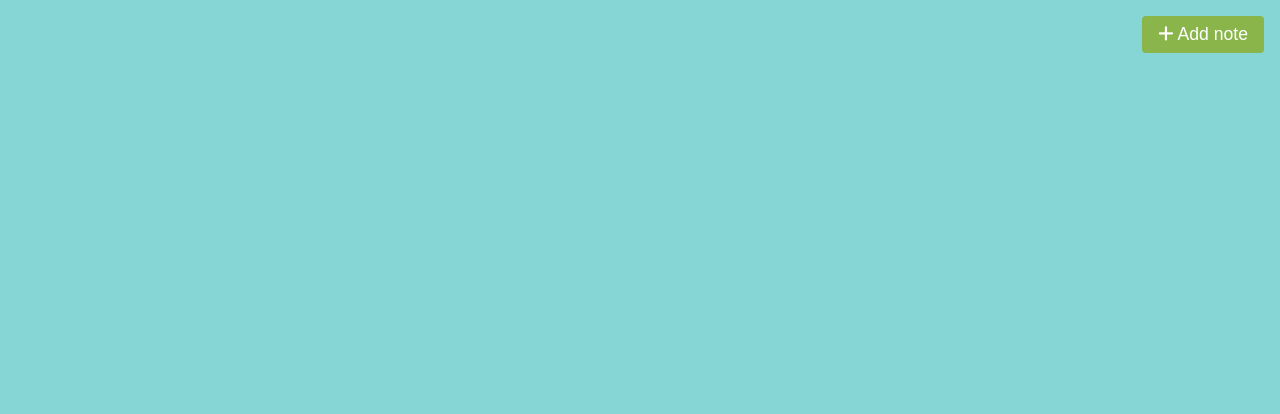
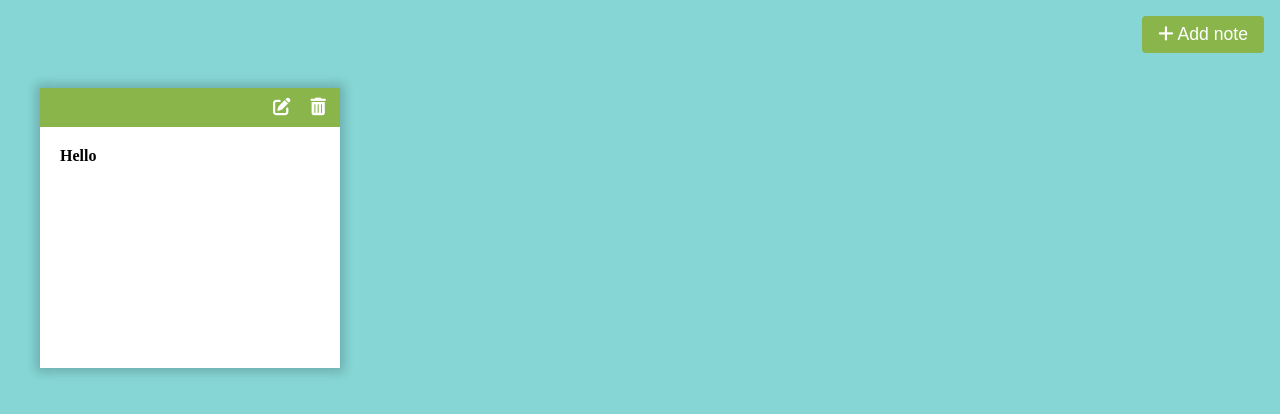
Before and after one commit to codinglil/P20-notes, a plain HTML site: page index.html in a window 1280 px wide. Both pictures are taken after a click on the button "Add note". Drawn offline with nearby package versions, Linux system fonts and the light colour scheme.

Commit message:
updated js
added text area on toggle

```diff
--- a/script.js
+++ b/script.js
@@ -1,6 +1,6 @@
 const addBtn = document.getElementById("add");
 
-addBtn.addEventListener("click", () => addNewNote());
+addBtn.addEventListener("click", () => addNewNote("Hello"));
 
 // setting text inside function to empty by default
 function addNewNote(text = "") {
@@ -15,4 +15,28 @@ function addNewNote(text = "") {
       <div class="main ${text ? "" : "hidden"}"></div>
       <textarea class="${text ? "hidden" : ""}"></textarea>
     </div>`;
+
+  const editBtn = note.querySelector(".edit");
+  const deleteBtn = note.querySelector(".delete");
+  const main = note.querySelector(".main");
+  const textArea = note.querySelector("textarea");
+
+  textArea.value = text;
+  main.innerHTML = text;
+
+  deleteBtn.addEventListener("click", () => {
+    note.remove();
+  });
+
+  editBtn.addEventListener("click", () => {
+    main.classList.toggle("hidden");
+    textArea.classList.toggle("hidden");
+  });
+
+  textArea.addEventListener("input", (e) => {
+    const { value } = e.target;
+    main.innerHTML = value;
+  });
+  document.body.appendChild(note);
+  //   will add notes to the DOM
 }
--- a/style.css
+++ b/style.css
@@ -2,7 +2,7 @@ body {
   background-color: rgb(135, 214, 214);
   display: flex;
   flex-wrap: wrap;
-  margin: 0;
+  margin: 40px;
   padding-top: 3rem;
 }
 
@@ -23,9 +23,9 @@ body {
 }
 .note {
   background: white;
-  height: 315px;
+  height: 280px;
   width: 300px;
-  margin: 30px 20px;
+
   box-shadow: 0 0 10px 4px rgba(0, 0, 0, 0.1);
 }
 
@@ -52,6 +52,10 @@ body {
   font-family: Verdana, Geneva, Tahoma, sans-serif;
   font-size: 1.2rem;
 }
+.main {
+  padding: 20px;
+  font-weight: 600;
+}
 .hidden {
   display: none;
 }
```
